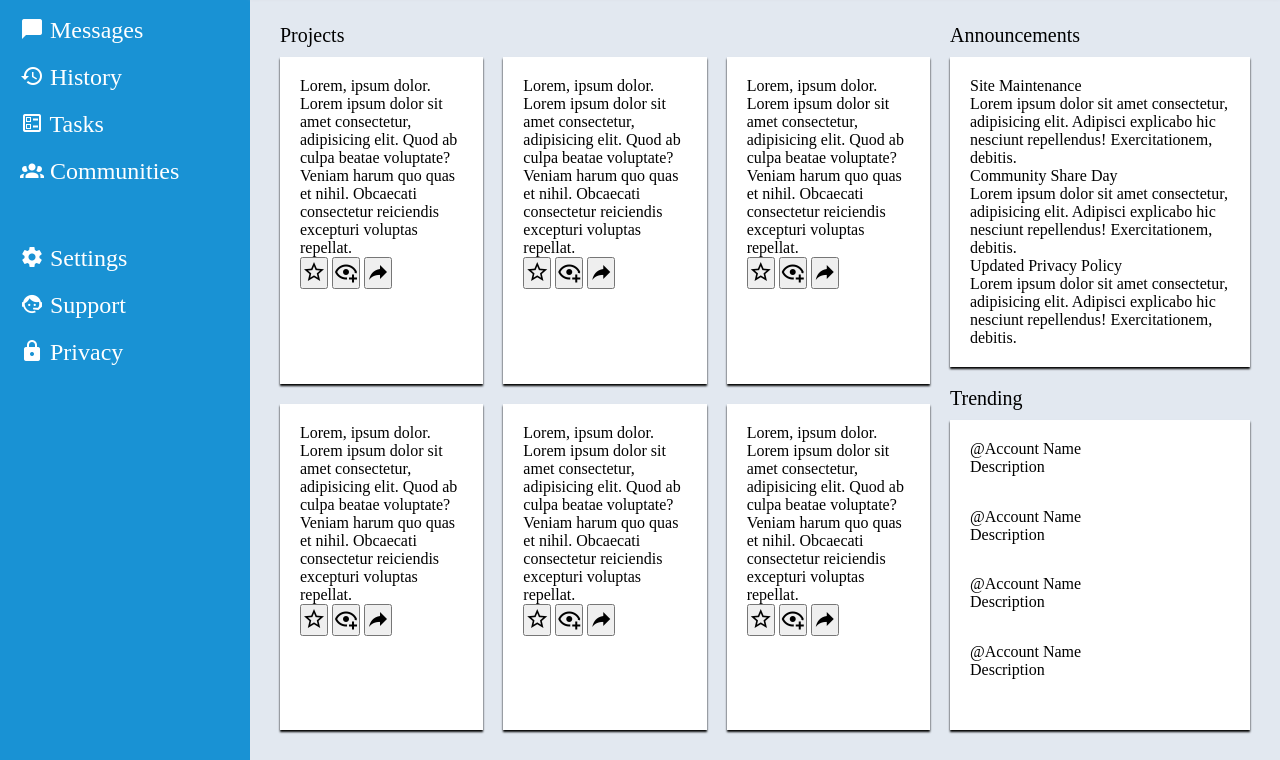
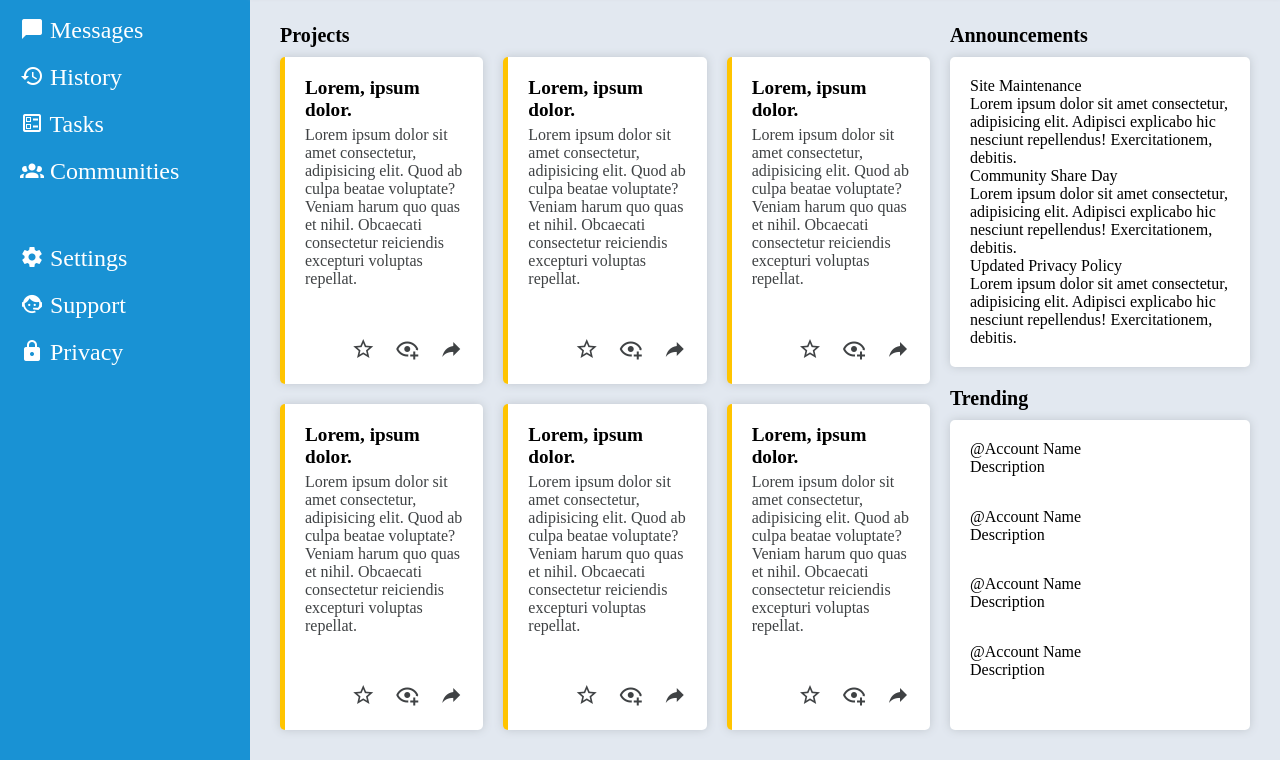
Before and after one commit to KevinV0212/admin-dashboard, a plain HTML site: page index.html in a window 1280 px wide. Shown: the part 174-934 px from the top of the page. Drawn offline with Linux system fonts and the light colour scheme.

Commit message:
finished basic card grid styling

```diff
--- a/style.css
+++ b/style.css
@@ -2,6 +2,7 @@
     --blue-light:#1992D4;
     --gray-light:#E2E8F0;
     --gray:#c1c7ce;
+    --gray-dark:#3f4244;
 }
 * {
     margin:0;
@@ -148,8 +149,11 @@ input[type="search"] {
 
 
 .main-content .section-title {
+    margin-bottom: 10px;
+
     font-size: 1.25rem;
-    margin-bottom: 10px;
+    font-weight:bold;
+
 }
 
 .projects {
@@ -169,8 +173,37 @@ input[type="search"] {
 .card, .news-body, .trending-body {
     padding:20px;
 
-    box-shadow: 0px 2px 2px;
+    border-radius:5px;
+    box-shadow: 0px 0px 10px var(--gray);
     background-color:white;
+
+    display:grid;
+    grid-template-rows: 1fr auto;
+}
+
+.card{
+    border-left: 5px solid rgb(255, 196, 0);
+}
+
+.card-title{
+    font-size:1.2rem;
+    font-weight:bold;
+    margin-bottom:5px;
+}
+.card-text{
+    color:var(--gray-dark);
+}
+.card-controls{
+    display:flex;
+    justify-content:flex-end;
+    gap:20px;
+}
+
+.card-controls > button {
+    background:none;
+    border:none;
+
+    color:var(--gray-dark);
 }
 
 .news, .trending {
```
